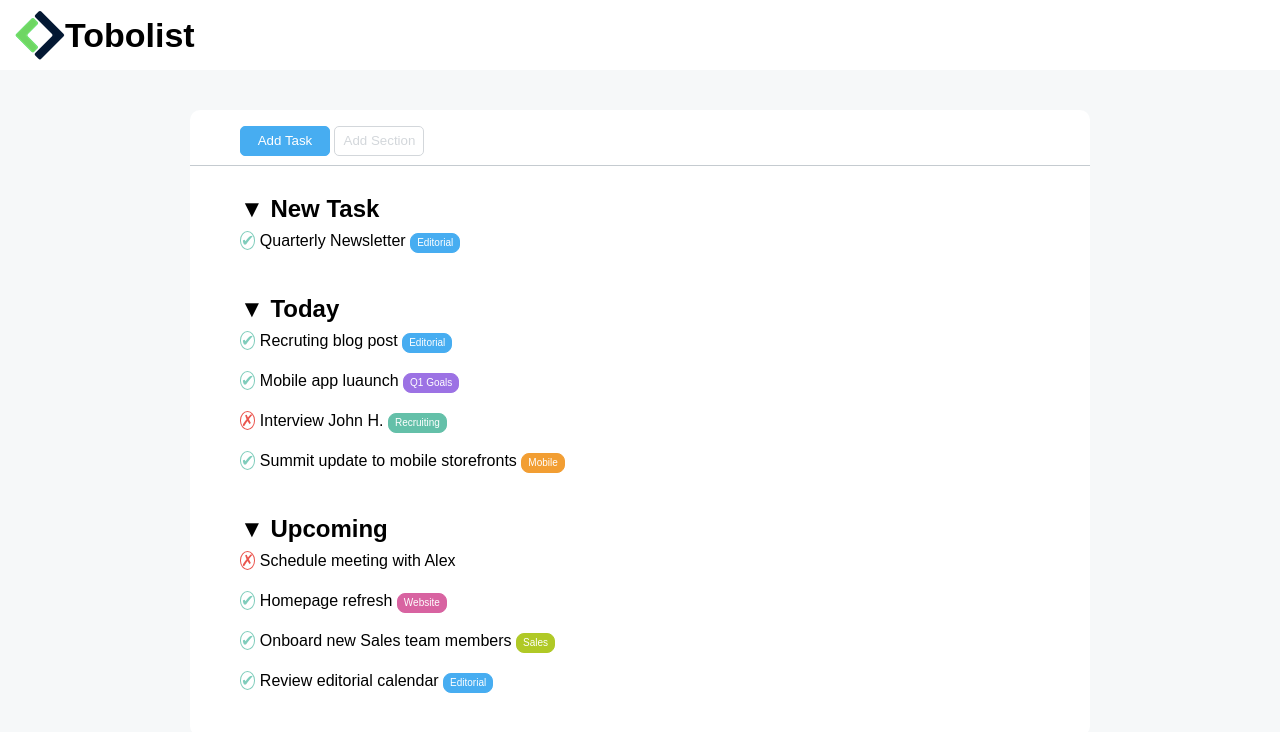
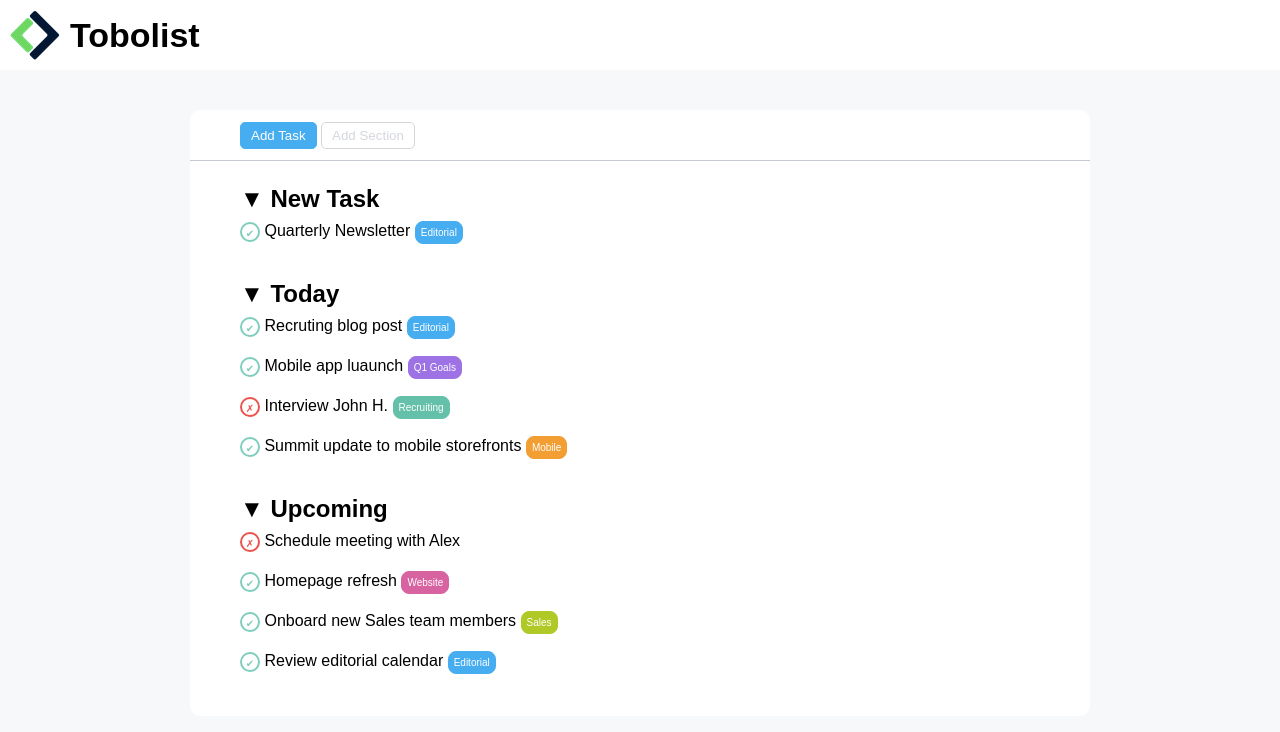
Before and after one commit to AlbertoScalia/html-css-toboolist, a plain HTML site: page index.html in a window 1280 px wide. Drawn offline with Linux system fonts and the light colour scheme.

Commit message:
style (css): add correzioni

```diff
--- a/css/style.css
+++ b/css/style.css
@@ -15,14 +15,11 @@ header, main{
 }
 
 header img{
-    max-width: 100%;
-    height: auto;
-    padding-left: 15px;
+    padding: 10px;
 }
 
 h1{
     font-size: 34px;
-    font-weight: bold;
 }
 
 h2{
@@ -38,11 +35,12 @@ main{
     margin: 0 auto;
     border-radius: 10px;
     margin-top: 40px;
+    margin-bottom: 30px;
     padding-bottom: 30px;
 }
 
 section{
-    padding: 10px 50px 5px;
+    padding: 5px 50px 5px;
     margin-top: 20px;
     line-height: 40px;
 }
@@ -52,10 +50,10 @@ section{
 }
 
 .b_1{
-    width: 90px;
-    height: 30px;
+    padding: 5px 10px;
     border-radius: 5px;
     color: white;
+    cursor: pointer;
 }
 
 .editorial{
@@ -71,23 +69,31 @@ section{
 
 span{
     border-radius: 50%;
+    display: inline-block;
+    width: 20px;
+    height: 20px;
+    vertical-align: middle;
+    text-align: center;
+    line-height: 20px;
+    font-size: 10px;
 }
 
 .verde{
     color: #7fcdbc;
-    border: 1px solid #7fcdbc;
+    border: 2px solid #7fcdbc;
 }
 
 .rosso{
     color: #ea544d;
-    border: 1px solid #ea544d;
+    border: 2px solid #ea544d;
 }
 
 .b_2{
     border-radius: 8px;
     color: white;
     font-size: 10px;
-    height: 20px;
+    padding: 5px 5px;
+    cursor: pointer;
 }
 
 #goals{
```
